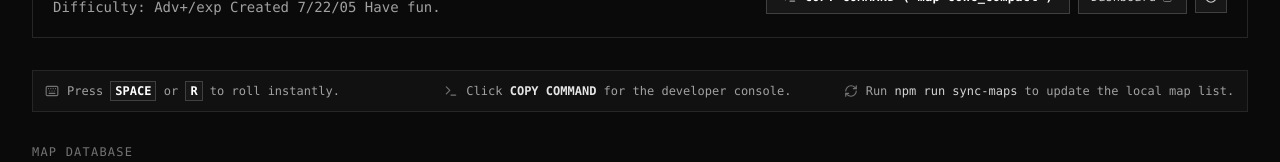
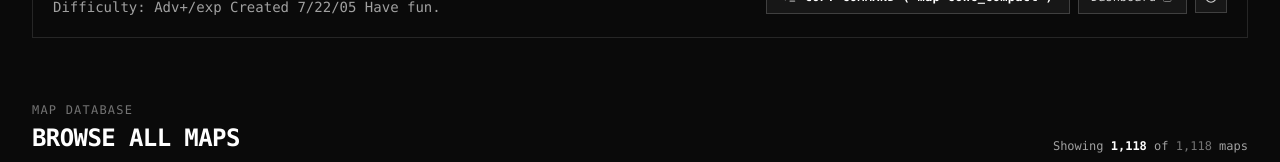
Before and after one commit to lukewae/momentum-random-maps, a Next.js app: page / in a window 1280 px wide. Shown: the part 779-941 px from the top of the page. Built offline with nearby package versions, Linux system fonts and the light colour scheme.

Commit message:
refactor: remove tips bar from home page

```diff
--- a/src/app/page.tsx
+++ b/src/app/page.tsx
@@ -6,7 +6,6 @@ import { MomentumMap } from '@/types/map';
 import { Header } from '@/components/Header';
 import { HeroRandomizer } from '@/components/HeroRandomizer';
 import { MapList } from '@/components/MapList';
-import { Terminal, Keyboard, RefreshCw } from 'lucide-react';
 
 const mapsData = rawMapsData as MomentumMap[];
 
@@ -49,24 +48,6 @@ export default function Home() {
           onSelectMap={setSelectedMap}
         />
 
-        {/* Tips Bar */}
-        <div className="max-w-7xl mx-auto px-4 sm:px-6 lg:px-8 w-full">
-          <div className="grid grid-cols-1 md:grid-cols-3 gap-2 p-3 bg-[#111111] border border-neutral-800 text-xs font-mono text-neutral-400">
-            <div className="flex items-center gap-2">
-              <Keyboard className="w-3.5 h-3.5 text-neutral-500 flex-shrink-0" />
-              <span>Press <kbd className="px-1 py-0.5 bg-neutral-900 border border-neutral-700 text-white font-bold">SPACE</kbd> or <kbd className="px-1 py-0.5 bg-neutral-900 border border-neutral-700 text-white font-bold">R</kbd> to roll instantly.</span>
-            </div>
-            <div className="flex items-center gap-2">
-              <Terminal className="w-3.5 h-3.5 text-neutral-500 flex-shrink-0" />
-              <span>Click <strong className="text-neutral-200">COPY COMMAND</strong> for the developer console.</span>
-            </div>
-            <div className="flex items-center gap-2">
-              <RefreshCw className="w-3.5 h-3.5 text-neutral-500 flex-shrink-0" />
-              <span>Run <code className="text-neutral-300">npm run sync-maps</code> to update the local map list.</span>
-            </div>
-          </div>
-        </div>
-
         {/* Map Explorer Section */}
         <MapList
           maps={mapsData}
```
